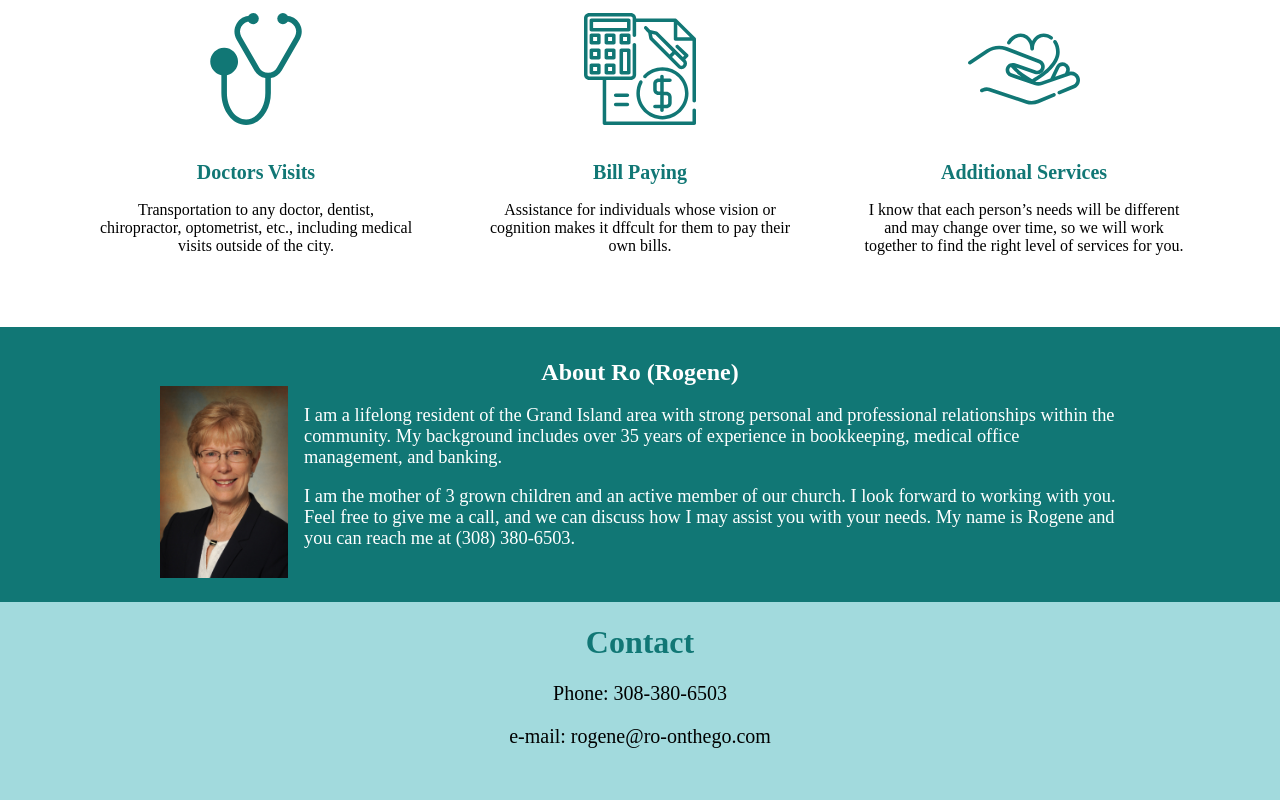
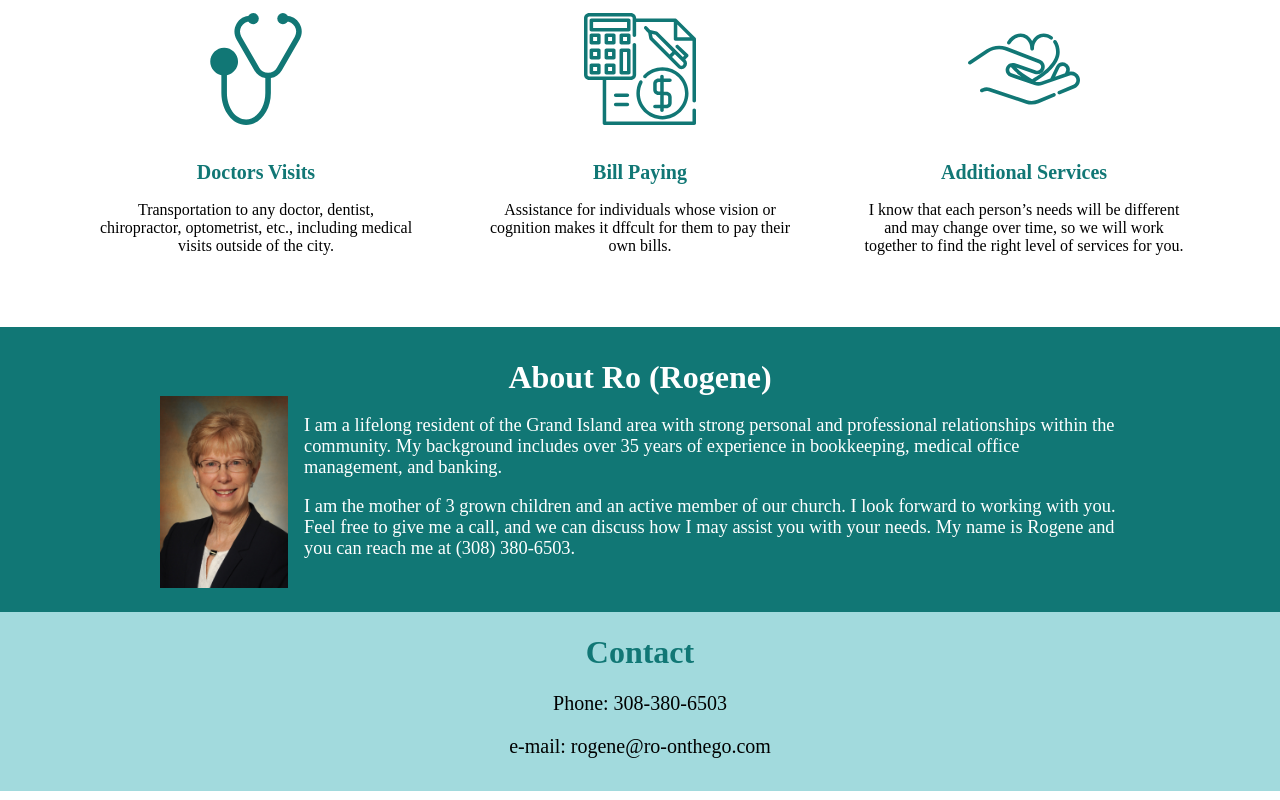
Before and after one commit to alexasparks/ro-onthego.com, a React (Create React App) app: page / in a window 1280 px wide. Shown: the part 885-1685 px from the top of the page. Built offline with nearby package versions, Linux system fonts and the light colour scheme; a web font is replaced by a local one.

Commit message:
style touch-ups

```diff
--- a/src/css/about.css
+++ b/src/css/about.css
@@ -8,7 +8,7 @@
 
   .about-page .heading {
     color: white;
-    font-size: 150%;
+    font-size: 200%;
     margin: 2.5% auto auto auto;
   }
 
--- a/src/css/contact.css
+++ b/src/css/contact.css
@@ -2,7 +2,7 @@
   .contact-page {
     background-color: #A2DADD;
     color: #117775;
-    padding-bottom: 2.5%;
+    padding-bottom: 1%;
   }
 
   .contact-page p {
```
